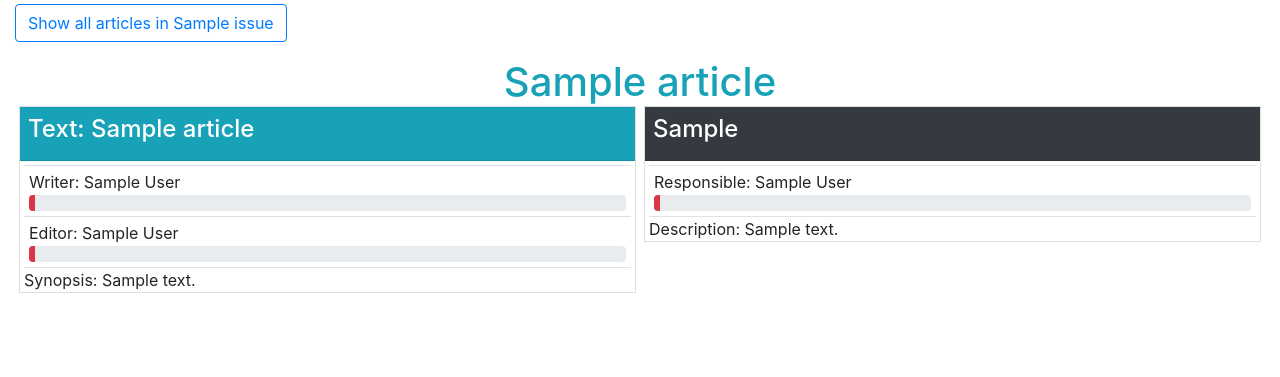
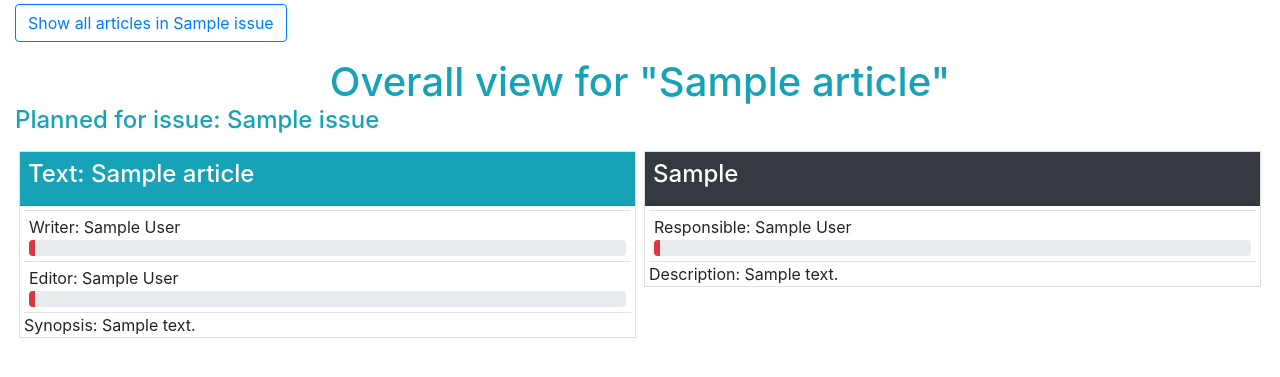
Before and after one commit to ValheKouneli/SkrolliEditor, a Flask app: page /articles/1/ in a window 1280 px wide. Shown: the part 56-433 px from the top of the page. Run offline with Flask 2, Linux system fonts and the light colour scheme; tables that the repository leaves empty hold one stand-in row (values such as "Sample post"); some libraries are stand-ins or nearby versions.

Commit message:
user pages link to people listing, article page shows issue and a link to change it, if user is editor

```diff
--- a/application/templates/articles/article.html
+++ b/application/templates/articles/article.html
@@ -17,7 +17,7 @@
         action="{{ url_for('pictures_form', article_id=article.id) }}">
 
         <span class="h1 text-info mb-0">
-                {{ article.name }}
+            Overall view for "{{ article.name }}"
         </span>
 
         {% if current_user.editor %}
@@ -41,6 +41,23 @@
     </form>
 </span>
 
+<p>
+    <span class="h4 text-info mb-2">
+        {% if article.issue %}
+            Planned for issue: {{ article.issue }}
+        {% else %}
+            This article is not planned for any particular issue
+
+            {% if current_user.editor %}
+                <a class="btn btn-basic border-info"
+                    href="{{ url_for('article_update', article_id=article.id) }}">
+                    Plan
+                </a>
+            {% endif %}
+        {% endif %}
+    </span>
+</p>
+
 
 <div class="row m-0 p-0">
     <div class="col col-md-6 col-sm-12 m-0 mb-1 px-1 p-0">
--- a/application/templates/people/tasks.html
+++ b/application/templates/people/tasks.html
@@ -3,6 +3,11 @@
 {% from "pictures/picturecard_macro.html" import picturecard %}
 
 {% block body %}
+<p>
+    <a class="btn border-info btn-basic m-2" href="{{ url_for('people_index') }}">
+        Show all users
+    </a>
+</p>
 <span class="h1 text-info">
     {{ posessive_form }} tasks
     {% if current_user and current_user.editor %}
```
